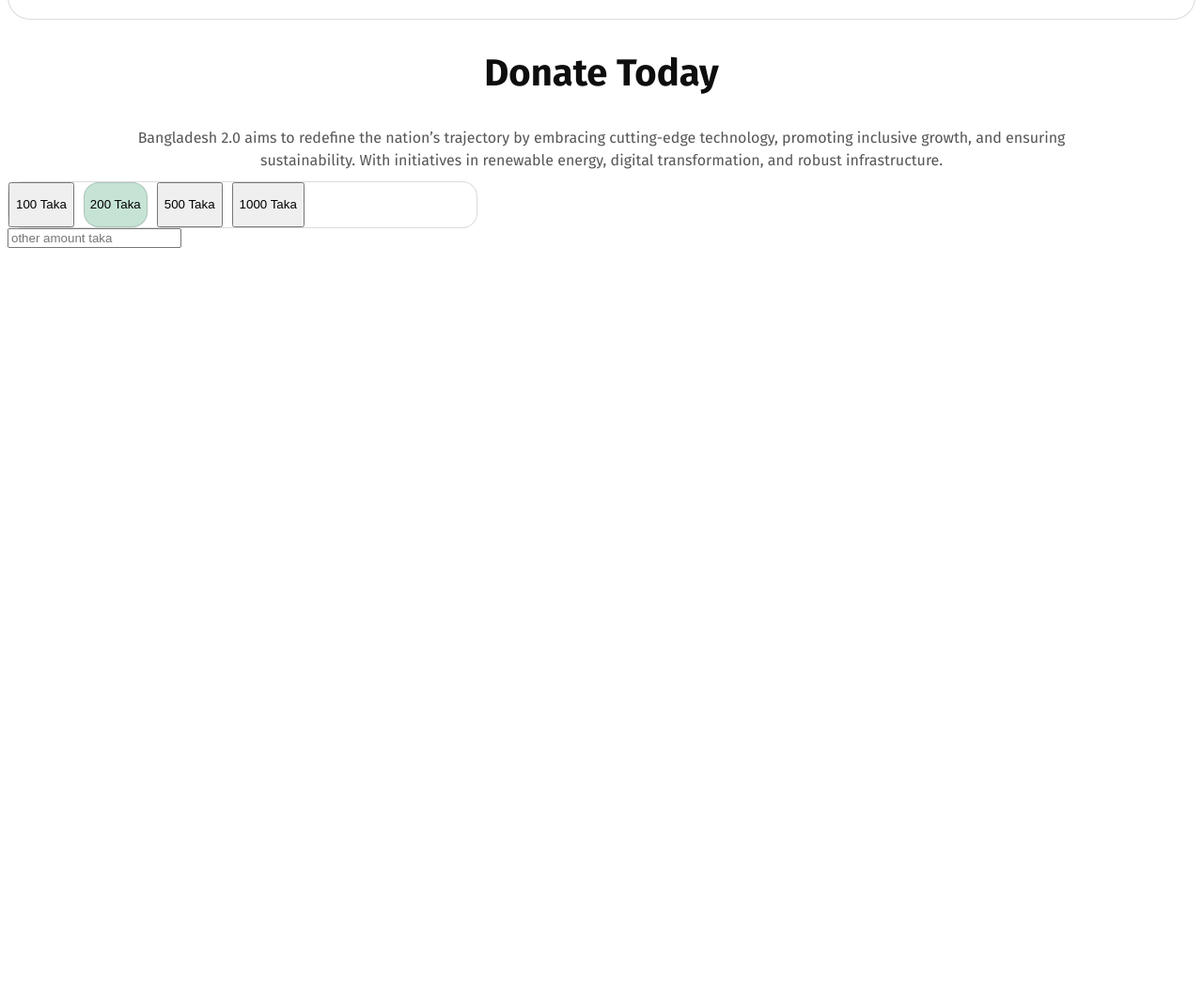
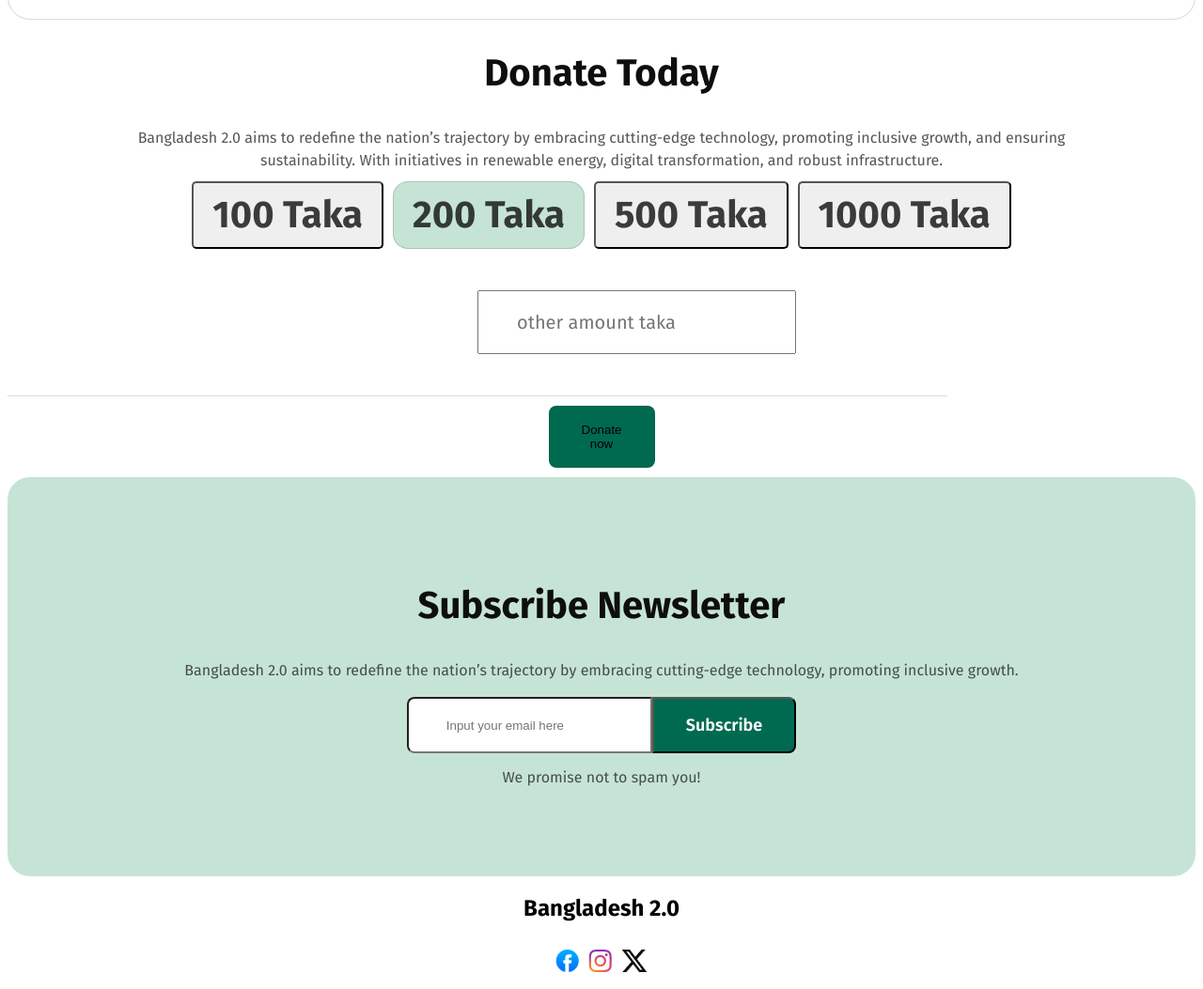
Before and after one commit to Hasanabu458/assignment-1-banglades-2.0, a plain HTML site: page index.html in a window 1280 px wide. Shown: the part 3815-4868 px from the top of the page at 94% size. Before the commit the page ends 4087 px from the top, so only its background shows below. Drawn offline with Linux system fonts and the light colour scheme.

Commit message:
first commit all complete file

```diff
--- a/index.html
+++ b/index.html
@@ -184,31 +184,53 @@
 
         </div></section>
 
-        <section>
+        <section class="donation">
             <div>
 <div class="donate-title"><h1 class="donate-head">Donate Today</h1>
     <p class="donate-descrip">Bangladesh 2.0 aims to redefine the nation’s trajectory by embracing cutting-edge technology, promoting inclusive growth, and ensuring sustainability. With initiatives in renewable energy, digital transformation, and robust infrastructure.</p></div>
 
+            </div>
+<div class="btn-all">
+                <button class="btn-font">100 Taka</button>
+                <button class="btn-font" id="btn-color"> 200 Taka</button>
+                <button class="btn-font">500 Taka</button>
+                <button class="btn-font">1000 Taka</button>
+</div>
 
-
-
-
-            </div>
-
-          <div class="father">
-            <div class="btn-donate">
-                <button>100 Taka</button>
-                <button id="btn-color"> 200 Taka</button>
-                <button>500 Taka</button>
-                <button>1000 Taka</button>
-
-            </div>
-          </div>
-            <input type="number" placeholder="other amount taka">
+            <div class="input"><input type="number" placeholder="other amount taka"></div>
+            <div class="done"><button class="donbtn">Donate now</button></div>
 
         </section>
 
 
+        <section class="newsletter">
+<div class="last">
+
+    <h2 class="finishing">Subscribe Newsletter</h2>
+    <p class="descrip">Bangladesh 2.0 aims to redefine the nation’s trajectory by embracing cutting-edge technology, promoting inclusive growth.</p>
+    <div class="subop"><input type="email" name="email" id="email" placeholder="Input your email here"><button class="sub-btn">Subscribe</button></div>
+</div>
+<p id="ppp">
+    We promise not to spam you!
+</p>
+
+
+
+        </section>
+
+
+
     </header>
+    <footer>
+        <section>
+            <div class="foot">
+                <h2>Bangladesh 2.0</h2>
+
+            </div>
+            <div class="footimg"><img src="assets/facebook.png" alt="">
+                <img src="assets/instagram.png" alt="">
+                <img src="assets/x.png" alt=""></div>
+        </section>
+    </footer>
 </body>
 </html>
--- a/styles/style.css
+++ b/styles/style.css
@@ -443,18 +443,13 @@ margin: 10px 100px;
   gap: 24px;
 
 }
-.btn-donate{
-  height: 50px;
-  width: 500px;
+
+.btn-all{
   display: flex;
-  flex-direction: row;
-text-align: center;
+  flex-wrap: wrap;
+  justify-content: center;
   gap: 10px;
-  box-sizing: border-box;
-border: 1px solid rgba(14, 14, 14, 0.15);
-border-radius: 16px;
 
-background: rgb(255, 255, 255);
 }
 
 #btn-color{
@@ -464,6 +459,129 @@ border-radius: 16px;
 
 background: rgb(198, 228, 214);
 }
-.father{
+.btn-font{
+  color: rgba(14, 14, 14, 0.8);
+font-family: Fira Sans;
+font-size: 40px;
+font-weight: 700;
+line-height: 48px;
+letter-spacing: 0%;
+text-align: left;
+padding: 10px 20px;
+border-radius: 5px;
+
+}
+.input{
+ box-sizing: border-box;
+border-bottom: 1px solid rgba(14, 14, 14, 0.15);
+background: rgb(255, 255, 255);
+justify-content: center;
+
+padding: 32px 500px;
+width: 100px;
+}
+.donation{
+  align-items: center;
+  justify-content: center;
+
+}
+.done{
+  padding:10px 600px;
+}
+.donbtn{display: block;
+  align-items: center;
+  padding: 17px 34px;
+ box-sizing: border-box;
+border: 1px solid rgba(14, 14, 14, 0.1);
+border-radius: 8px;
+
+background: rgb(0, 106, 80);
+
+}
+.newsletter{
+  border-radius: 24px;
+
+background: rgb(198, 228, 214);
+padding: 80px 100px;
+}
+.finishing{
+  color: rgb(14, 14, 14);
+font-family: Fira Sans;
+font-size: 40px;
+font-weight: 700;
+line-height: 48px;
+letter-spacing: 0%;
+text-align: center;
+}
+.donation input{
+  padding: 20px 40px;
+  color: rgba(14, 14, 14, 0.3);
+font-family: Fira Sans;
+font-size: 20px;
+font-weight: 400;
+line-height: 24px;
+letter-spacing: 0%;
+text-align: left;
+margin: 12px 0px;
+}
+.descrip{
+  color: rgba(14, 14, 14, 0.7);
+font-family: Fira Sans;
+font-size: 16px;
+font-weight: 400;
+line-height: 24px;
+letter-spacing: 0%;
+text-align: center;
+
+}
+.newsletter input{
+  border-radius: 8px 0px 0px 8px;
+
+background: rgb(255, 255, 255);
+padding: 18px 40px;
+}
+.sub-btn{
+  color: rgb(255, 255, 255);
+font-family: Fira Sans;
+font-size: 18px;
+font-weight: 600;
+line-height: 22px;
+letter-spacing: 0%;
+text-align: left;
+border-radius: 0px 8px 8px 0px;
+
+background: rgb(0, 106, 80);
+padding: 17px 34px;
+}
+.last input{
   align-items: center;
 }
+.last .subop{
+  display: flex;
+  justify-content: center;
+}
+.donation .done{
+  display: flex;
+  justify-content: center;
+}
+#ppp{
+  color: rgba(14, 14, 14, 0.7);
+font-family: Fira Sans;
+font-size: 16px;
+font-weight: 400;
+line-height: 19px;
+letter-spacing: 0%;
+text-align: center;
+}
+.footimg {
+  display: flex;
+  flex-direction: row;
+  justify-content: center;
+padding: 10px;
+gap: 10px;
+}
+.foot{
+  display: flex;
+  flex-direction: row;
+  justify-content: center;
+}
```
